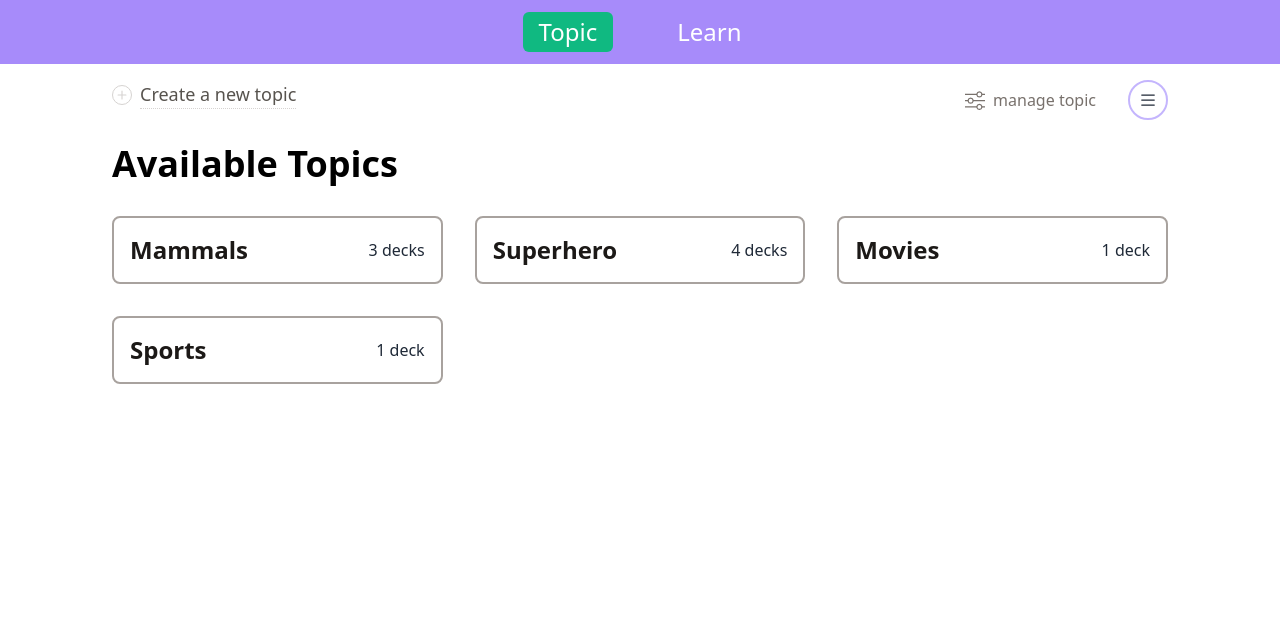
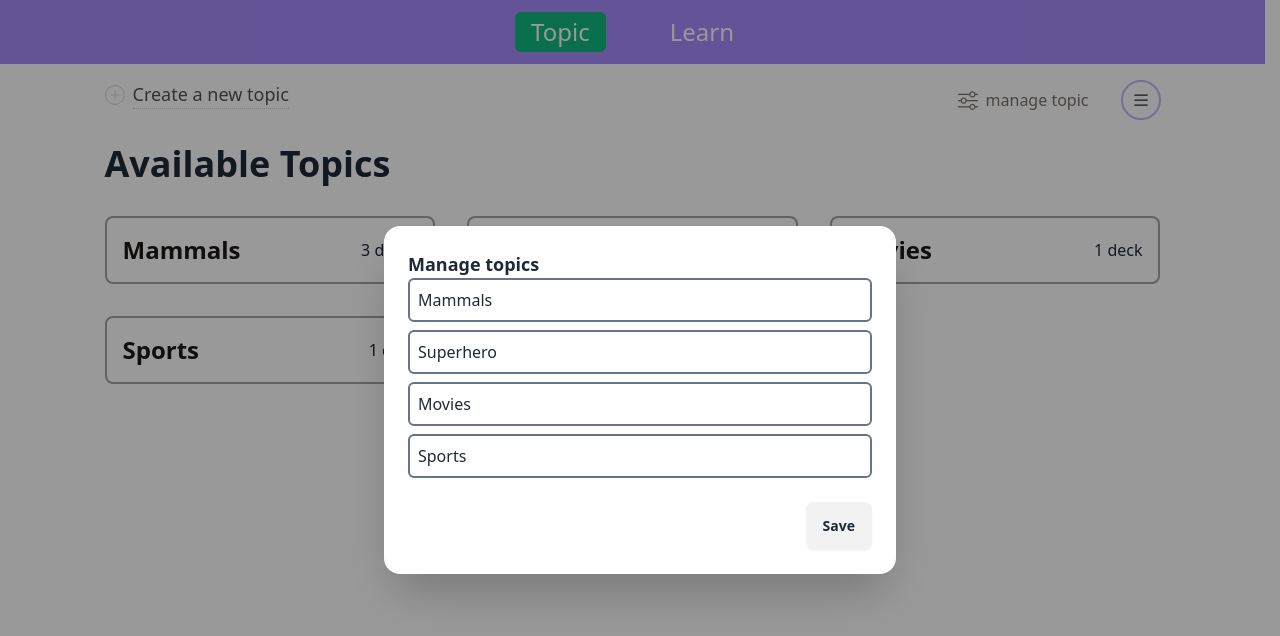
Before and after one commit to izamghali/flashcard, a React (Vite) app: page / in a window 1280 px wide. Both pictures are taken after a click on the button "manage topic". Shown: the top 636 px of the page. Built offline with nearby package versions, Linux system fonts and the light colour scheme.

Commit message:
UPDATED: manage topic modal with daisyui

```diff
--- a/src/components/TopicCard.jsx
+++ b/src/components/TopicCard.jsx
@@ -5,7 +5,7 @@ export default function TopicCard({ topics, view }) {
     return (
         <>
             <div>
-                <h2 className="font-bold text-2xl sm:text-3xl lg:text-4xl mb-8 select-none text-black">Available Topics</h2>
+                <h2 className="font-bold text-2xl sm:text-3xl lg:text-4xl mb-8 select-none">Available Topics</h2>
                 <div className="grid grid-cols-1 sm:grid-cols-2 lg:grid-cols-3 gap-4 sm:gap-8">
                     { topics.map((topic, index) => {
                         return <div
--- a/src/pages/TopicPage.jsx
+++ b/src/pages/TopicPage.jsx
@@ -36,20 +36,63 @@ export default function TopicPage({ page }) {
     const [ topics, setTopics ] = useState(mockupTopics)
     const [ view, setView ] = useState(false)
 
+
     return (
         <section className="flex flex-col gap-6 w-full lg:max-w-[70rem] px-8">
 
             <div className="flex justify-between">
                 <NewButton page={page}/>
                 <div className="flex gap-6">
-                    <button className="flex items-center gap-2 sm:hover:bg-violet-300 sm:hover:text-white p-2 rounded-md duration-200 text-stone-500 ">
+                    <button onClick={()=>document.getElementById('my_modal_1').showModal()} className="flex items-center gap-2 sm:hover:bg-violet-300 sm:hover:text-white p-2 rounded-md duration-200 text-stone-500 ">
                         <svg className="w-5" xmlns="http://www.w3.org/2000/svg" fill="currentColor" viewBox="0 0 16 16">
                             <path fillRule="evenodd" d="M11.5 2a1.5 1.5 0 1 0 0 3 1.5 1.5 0 0 0 0-3M9.05 3a2.5 2.5 0 0 1 4.9 0H16v1h-2.05a2.5 2.5 0 0 1-4.9 0H0V3zM4.5 7a1.5 1.5 0 1 0 0 3 1.5 1.5 0 0 0 0-3M2.05 8a2.5 2.5 0 0 1 4.9 0H16v1H6.95a2.5 2.5 0 0 1-4.9 0H0V8zm9.45 4a1.5 1.5 0 1 0 0 3 1.5 1.5 0 0 0 0-3m-2.45 1a2.5 2.5 0 0 1 4.9 0H16v1h-2.05a2.5 2.5 0 0 1-4.9 0H0v-1z"/>
                         </svg>
                         manage topic
                     </button>
                     <GridListButton view={view} setView={setView}/>
+
+                    {/* Open the modal using document.getElementById('ID').showModal() method */}
+                    <dialog id="my_modal_1" className="modal">
+                    <div className="modal-box">
+                        <h3 className="font-bold text-lg">Manage topics</h3>
+
+                        {/* FIX:  Add remove button here */}
+
+                        <div className="space-y-2 ">
+                            { topics.map((topic, index) => {
+                                return <div className="group border-2 border-slate-500 rounded-md p-2 overflow-hidden">
+                                        <div className="flex justify-between">
+                                            <h4>{topic.title}</h4>
+                                            <svg className="w-5 cursor-pointer group-hover:translate-x-0 translate-x-10 duration-200" xmlns="http://www.w3.org/2000/svg" fill="currentColor" viewBox="0 0 16 16">
+                                                <path d="M3 9.5a1.5 1.5 0 1 1 0-3 1.5 1.5 0 0 1 0 3m5 0a1.5 1.5 0 1 1 0-3 1.5 1.5 0 0 1 0 3m5 0a1.5 1.5 0 1 1 0-3 1.5 1.5 0 0 1 0 3"/>
+                                            </svg>
+                                        </div>
+                                    </div>
+                            }) }
+                        </div>
+
+                        <div className="modal-action">
+                            <form method="dialog">
+                                {/* if there is a button in form, it will close the modal */}
+                                <button className="btn">Save</button>
+                            </form>
+                        </div>
+                    </div>
+                    </dialog>
+
                 </div>
+{/*
+                <div className="w-full h-screen z-10
+                    fixed top-0 left-0 bg-[rgba(0,0,0,0.5)]
+                    flex justify-center items-center
+                ">
+
+                    <div className="border-2 w-40 h-40 rounded-md">
+
+                    </div>
+
+                </div> */}
+
             </div>
 
             { topics.length > 0 ?
```
